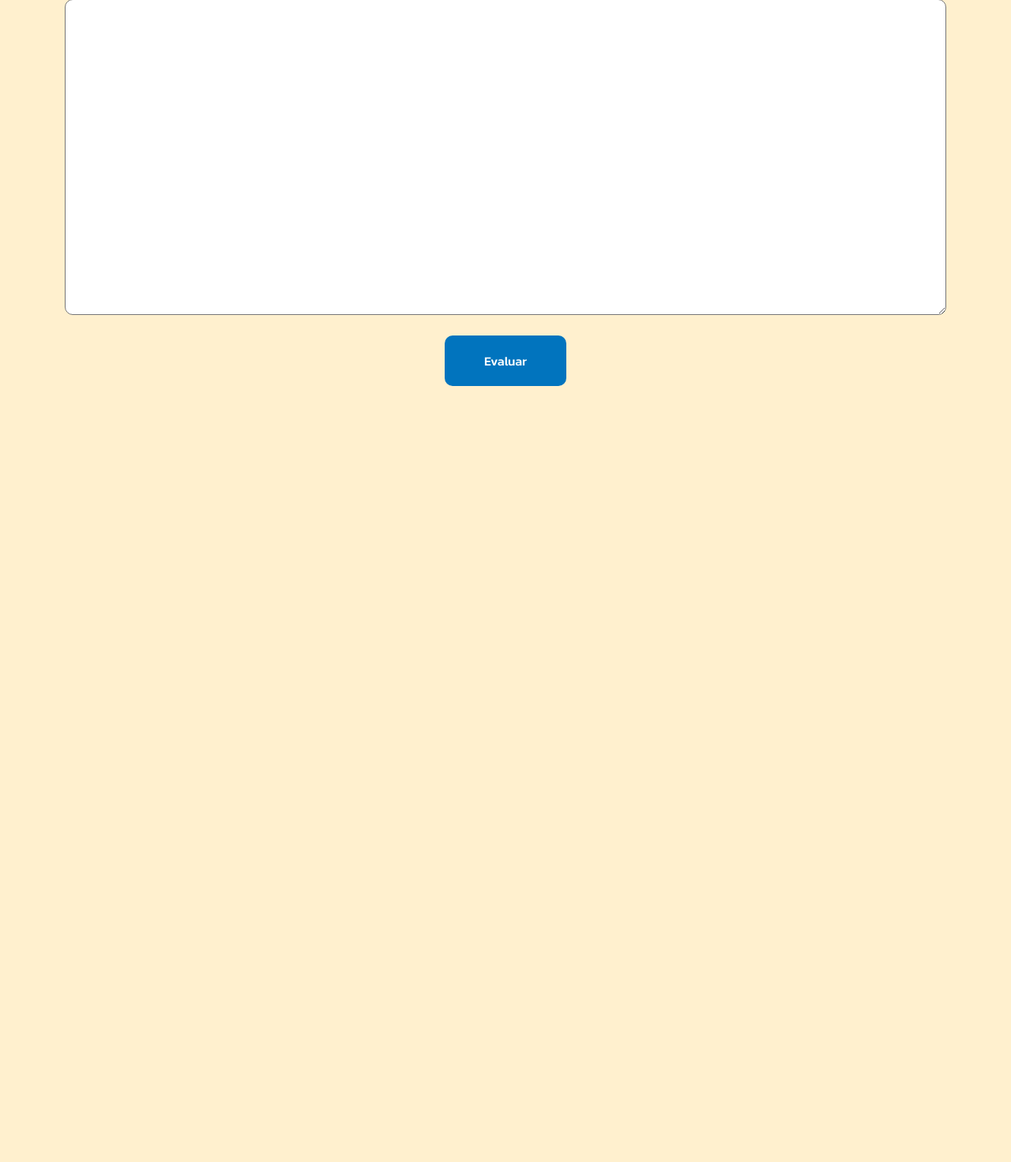
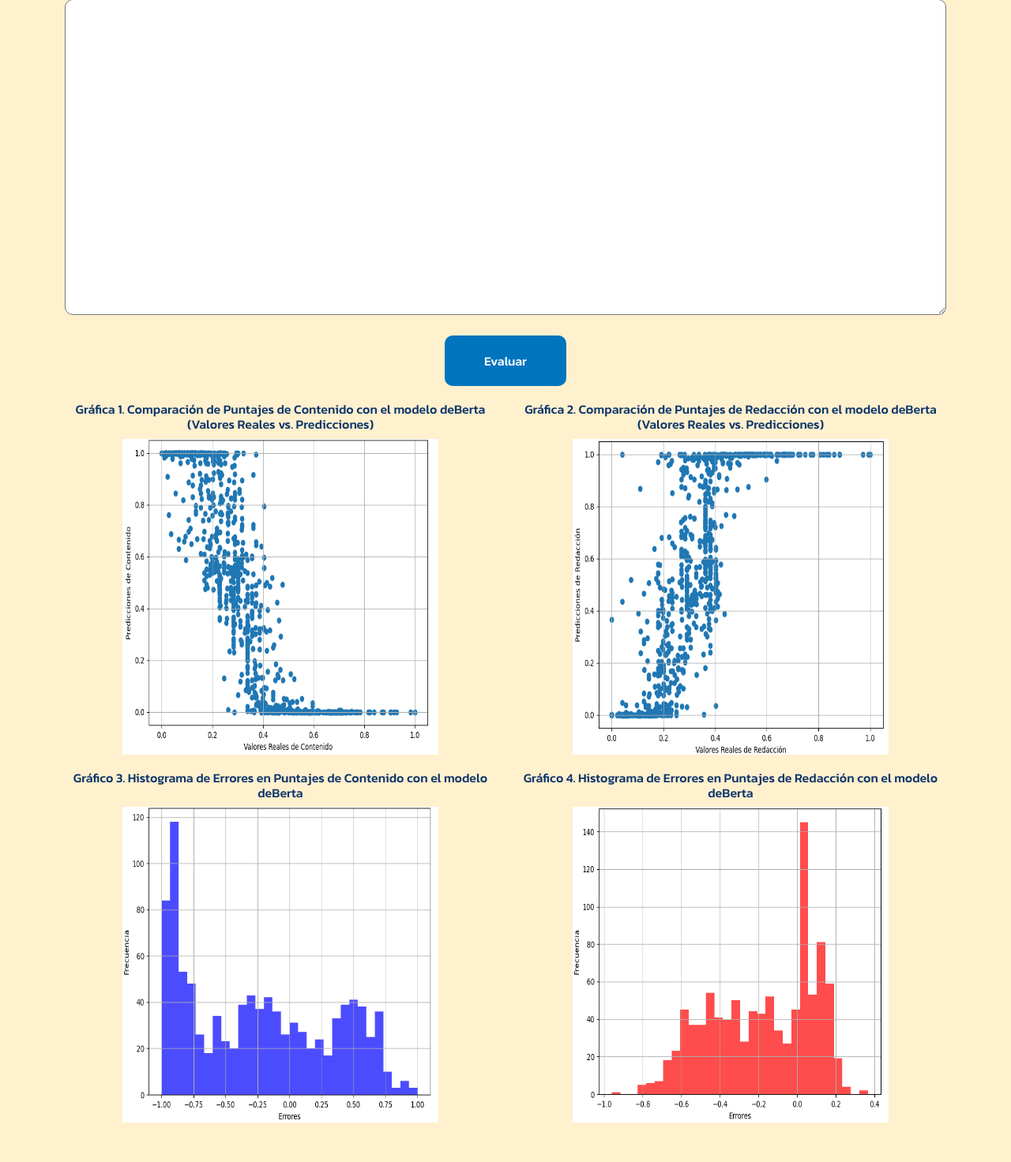
Before and after one commit to MarianoReyes/Proyecto_DataScience, a Flask app: page / in a window 1280 px wide. Shown: the part 203-1675 px from the top of the page at 79% size. Before the commit the page ends 692 px from the top, so only its background shows below. Run offline with Flask 3, Linux system fonts and the light colour scheme.

Commit message:
new images

```diff
--- a/templates/index.html
+++ b/templates/index.html
@@ -37,6 +37,24 @@
                             <textarea class="text_form" id="input_text" name="input_text" rows="4" cols="50" required></textarea>
                             <input class="button" type="submit" value="Evaluar" />
                         </form>
+                    </div>
+                    <div class="col-lg-6 text-center">
+                        <h6>Gráfica 1. Comparación de Puntajes de Contenido con el modelo deBerta (Valores Reales vs. Predicciones)
+                        </h6>
+                        <img class="img_graficas" src="{{ url_for('static', filename='imgs/deBerta1.png') }}">
+                    </div>
+                    <div class="col-lg-6 text-center">
+                        <h6>Gráfica 2. Comparación de Puntajes de Redacción con el modelo deBerta (Valores Reales vs. Predicciones)</h6>
+                        <img class="img_graficas" src="{{ url_for('static', filename='imgs/deBerta2.png') }}">
+                    </div>
+                    <div class="col-lg-6 text-center">
+                        <h6>Gráfico 3. Histograma de Errores en Puntajes de Contenido con el modelo deBerta</h6>
+                        <img class="img_graficas" src="{{ url_for('static', filename='imgs/deBerta3.png') }}">
+                    </div>
+                    <div class="col-lg-6 text-center">
+                        <h6>Gráfico 4. Histograma de Errores en Puntajes de Redacción con el modelo deBerta
+                        </h6>
+                        <img class="img_graficas" src="{{ url_for('static', filename='imgs/deBerta4.png') }}">
                     </div>
                 </div>
             </div>
```
Also changed, not shown: static/imgs/deberta1.png, static/imgs/deberta2.png, static/imgs/deberta3.png, static/imgs/deberta4.png.
